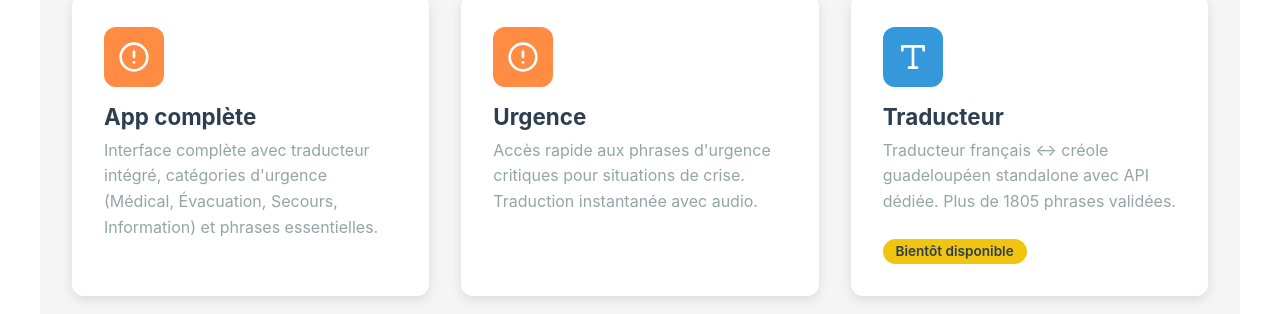
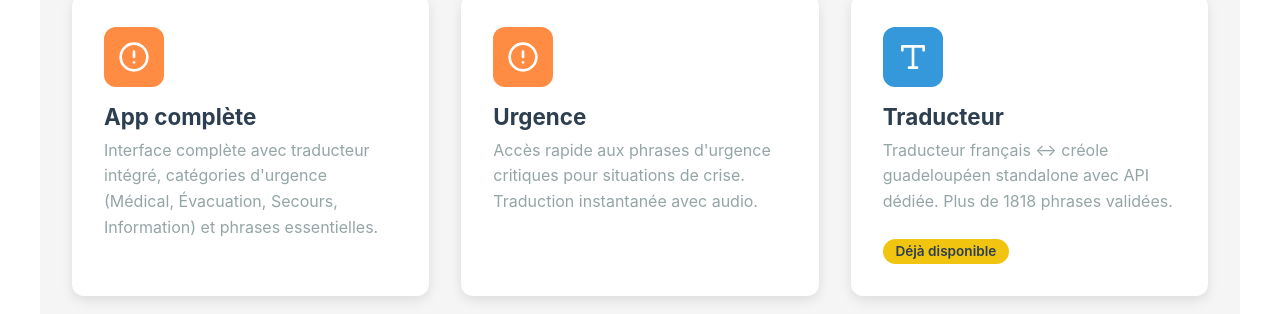
Before and after one commit to Brdcie/potomitan-landing, a React (Vite) app: page / in a window 1280 px wide. Shown: the part 834-1148 px from the top of the page. Built offline with nearby package versions, Linux system fonts and the light colour scheme.

Commit message:
feat: Mise à jour lien traducteur
  - URL traducteur : https://traducteur.potomitan.io
  - Application déployée et fonctionnelle

```diff
--- a/src/components/Applications.jsx
+++ b/src/components/Applications.jsx
@@ -21,11 +21,11 @@ const Applications = () => {
     },
     {
       title: 'Traducteur',
-      description: 'Traducteur français ↔ créole guadeloupéen standalone avec API dédiée. Plus de 1805 phrases validées.',
+      description: 'Traducteur français ↔ créole guadeloupéen standalone avec API dédiée. Plus de 1818 phrases validées.',
       icon: <Type size={32} color="white" />,
       iconBg: 'blue',
-      link: 'https://app.potomitan.io/traducteur',
-      badge: { text: 'Bientôt disponible', type: 'soon' }
+      link: 'https://traducteur.potomitan.io',
+      badge: { text: 'Déjà disponible', type: 'soon' }
     },
     {
       title: 'Klavyé Kréyòl',
```
